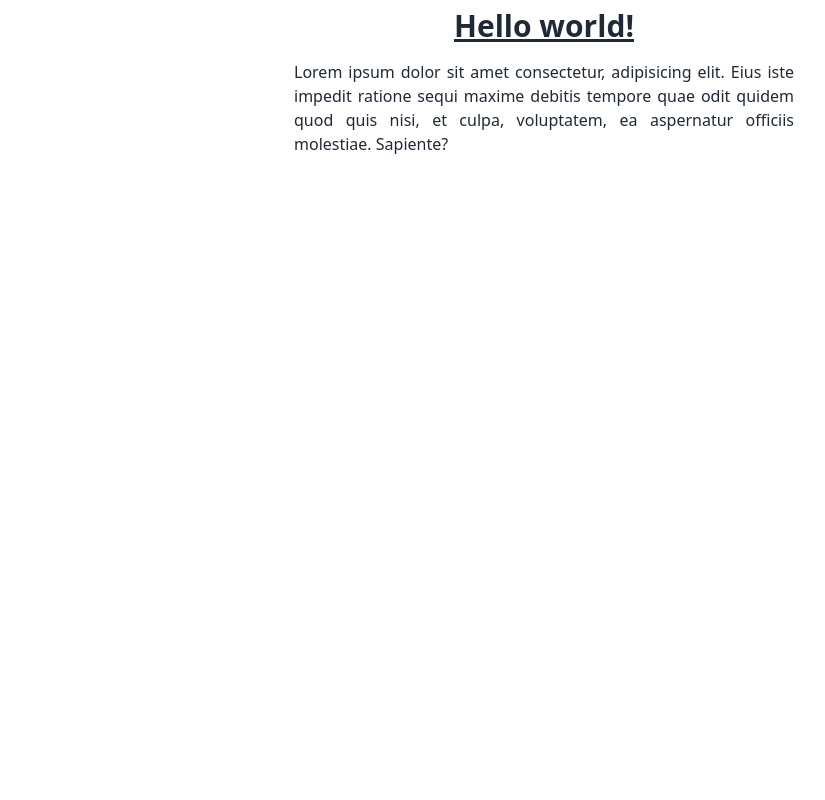
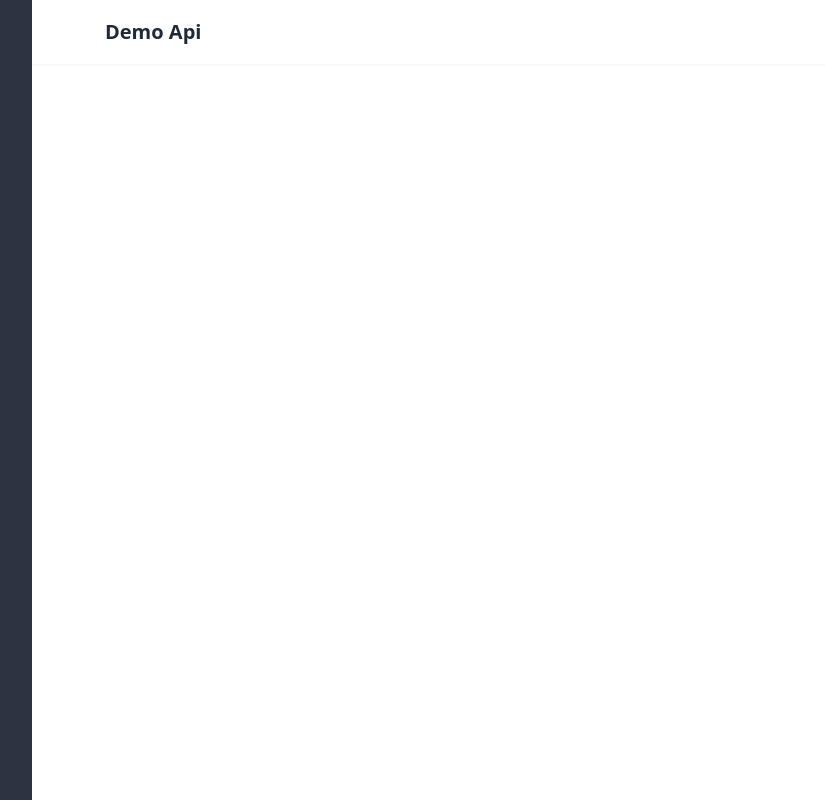
Before and after one commit to riefive/fake-api-demo-vitejs, a Vue app: page / in a window 1280 px wide. Shown: the whole page, without its empty margins (96-921 px from the left). Built offline with nearby package versions, Linux system fonts and the light colour scheme.

Commit message:
add layout templates

```diff
--- a/src/App.vue
+++ b/src/App.vue
@@ -1,7 +1,28 @@
 <script setup>
-import HelloWorld from '@/components/HelloWorld.vue'
+import { onMounted, ref, shallowRef } from 'vue'
+import { initializedApp } from '@/extends/scripts/app_script'
+import LayoutBlank from '@/components/layouts/LayoutBlank.vue'
+
+const loading = ref(true)
+const typeLayout = ref('main')
+const LayoutView = shallowRef(LayoutBlank)
+
+const initialized = async () => {
+	loading.value = true
+	const { layoutView: layout } = await initializedApp(typeLayout.value)
+	if (layout) LayoutView.value = layout
+	loading.value = false
+}
+
+onMounted(async () => {
+	await initialized()
+	if (typeof window === 'undefined') return
+	window.addEventListener('popstate', async () => {
+		await initialized()
+	})
+})
 </script>
 
 <template>
-	<hello-world />
+	<layout-view v-show="!loading" />
 </template>
--- /dev/null
+++ b/src/components/layouts/LayoutBlank.vue
@@ -0,0 +1,3 @@
+<template>
+	<div />
+</template>
--- /dev/null
+++ b/src/components/layouts/LayoutMain.vue
@@ -0,0 +1,14 @@
+<script setup>
+import Navbar from '@/components/templates/Navbar.vue'
+</script>
+
+<template>
+	<div class="relative flex flex-row min-h-screen">
+		<aside class="bg-neutral w-[10%]"></aside>
+		<div class="flex flex-col flex-grow">
+			<header><navbar /></header>
+			<main class="flex-auto flex-grow"><slot /></main>
+			<footer></footer>
+		</div>
+	</div>
+</template>
--- /dev/null
+++ b/src/components/templates/Navbar.vue
@@ -0,0 +1,17 @@
+<template>
+	<div class="navbar bg-base-100 shadow-sm mb-4">
+		<div class="flex-none">
+			<button class="btn btn-square btn-ghost">
+				<span class="mdi mdi-menu text-xl"></span>
+			</button>
+		</div>
+		<div class="flex-1">
+			<a class="btn btn-ghost normal-case text-xl">Demo Api</a>
+		</div>
+		<div class="flex-none">
+			<button class="btn btn-square btn-ghost">
+				<span class="mdi mdi-dots-horizontal text-xl"></span>
+			</button>
+		</div>
+	</div>
+</template>
--- /dev/null
+++ b/src/extends/scripts/_script.js
@@ -0,0 +1,9 @@
+const getQueryParams = (key = null) => {
+	if (typeof window === 'undefined') return
+	const queryString = window.location.search || ''
+	const urlParams = new URLSearchParams(queryString)
+	if (!key) return Object.fromEntries(urlParams)
+	return urlParams.has(key) ? urlParams.get(key) : ''
+}
+
+export { getQueryParams }
--- /dev/null
+++ b/src/extends/scripts/app_script.js
@@ -0,0 +1,19 @@
+import { getQueryParams } from './_script'
+
+import LayoutBlank from '@/components/layouts/LayoutBlank.vue'
+import LayoutMain from '@/components/layouts/LayoutMain.vue'
+
+const initializedApp = async (type) => {
+	const queries = getQueryParams()
+	if (queries?.layout) type = queries.layout || 'default'
+	let layoutView = null
+	if (type === 'blank') {
+		layoutView = LayoutBlank
+	} else {
+		layoutView = LayoutMain
+	}
+	await new Promise((resolve) => setTimeout(resolve, 15))
+	return { type, layoutView }
+}
+
+export { initializedApp }
```
